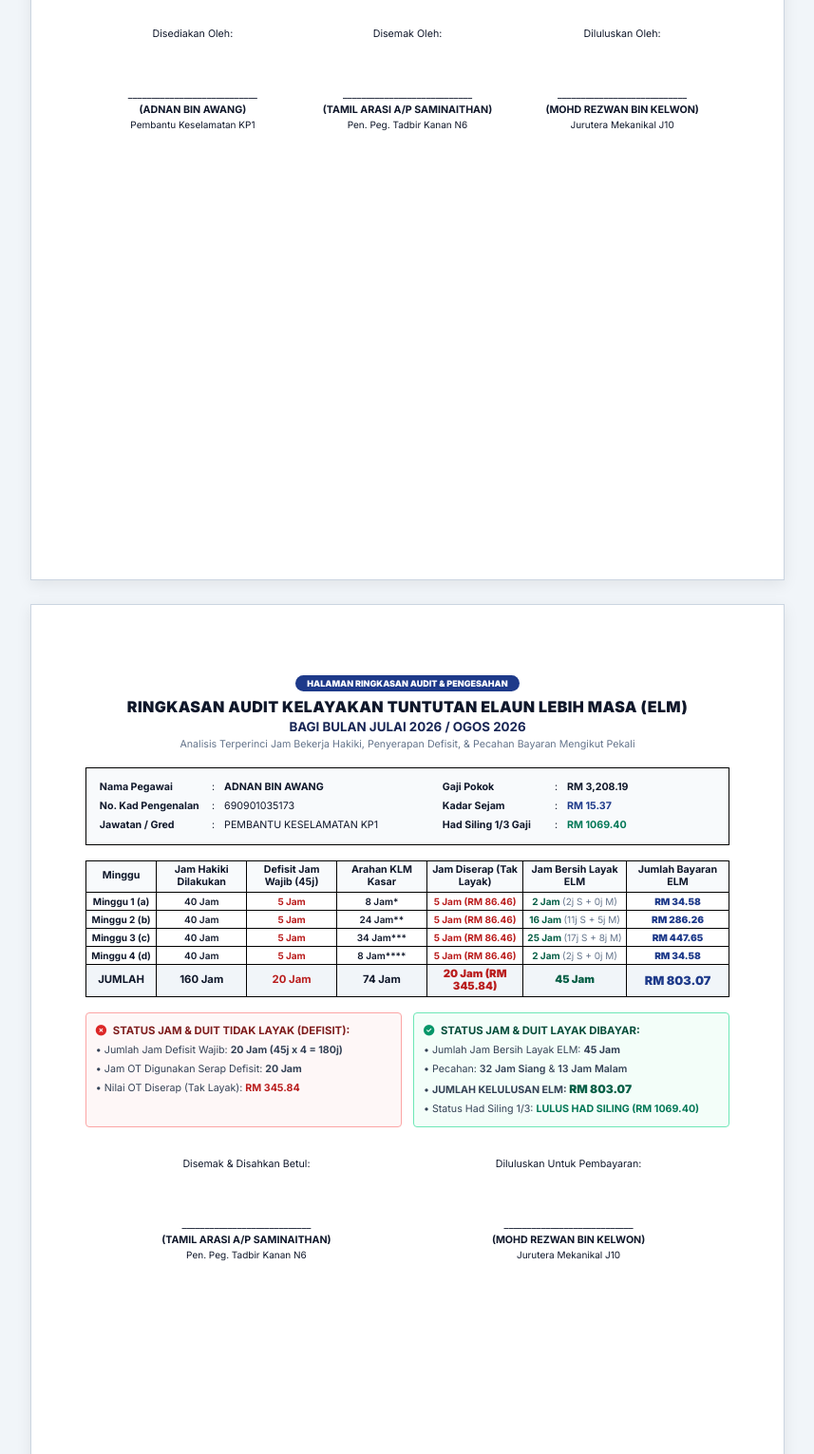
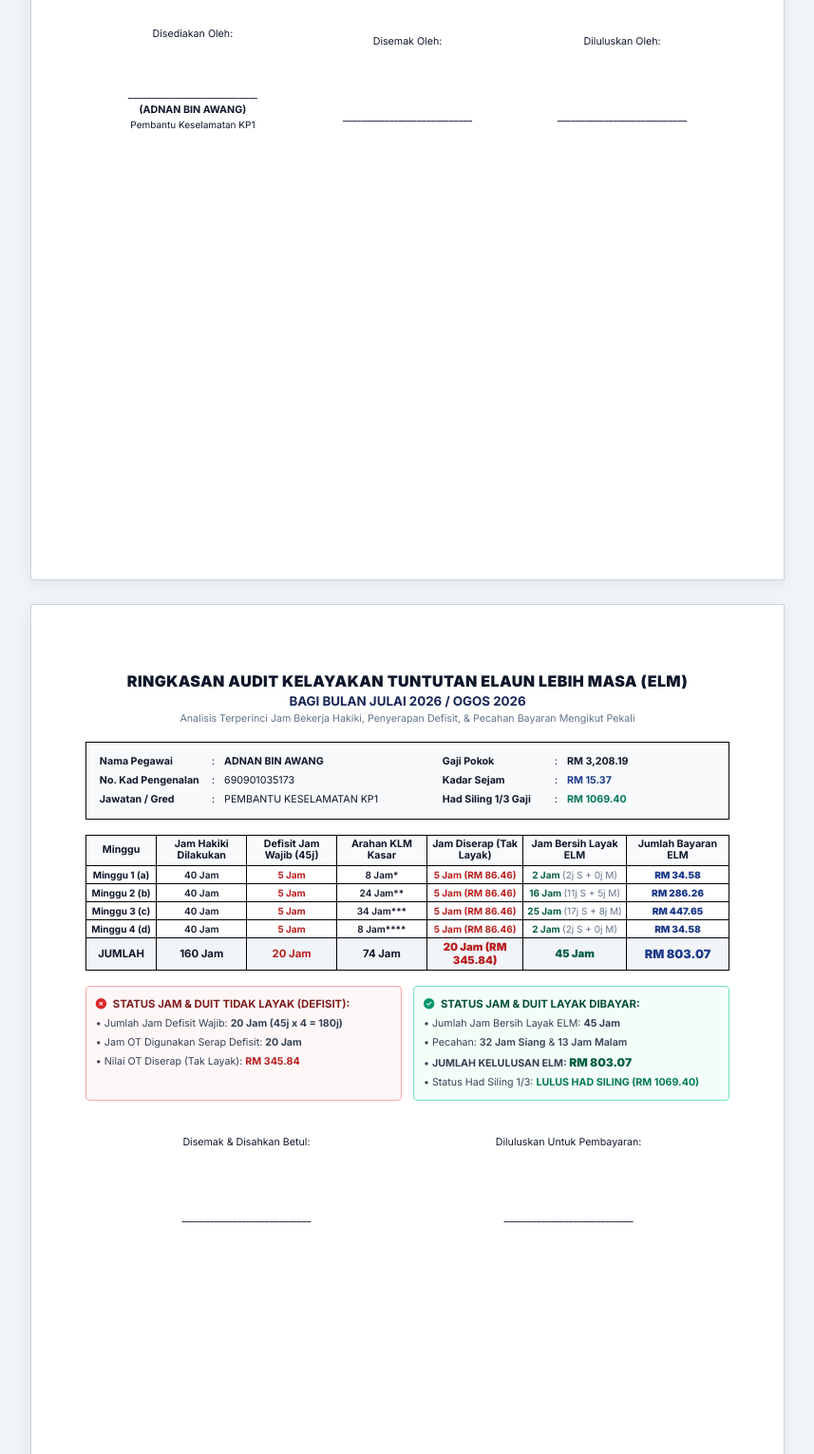
Before and after one commit to ammarfaiz01/SISTEM-BORANG-OT-PENGAWAL, a plain HTML site: page index.html in a window 1280 px wide. Shown: the part 3303-4834 px from the top of the page at 95% size, without its empty margins (211-1068 px from the left). Drawn offline with nearby package versions, Linux system fonts and the light colour scheme.

Commit message:
Add files via upload

```diff
--- a/index.html
+++ b/index.html
@@ -429,16 +429,12 @@
                         <span class="text-[7.5pt]">Pembantu Keselamatan KP1</span>
                     </td>
                     <td style="width: 33%; border: none;">
-                        Disemak Oleh:<br><br><br><br>
-                        ____________________________<br>
-                        <strong>(TAMIL ARASI A/P SAMINAITHAN)</strong><br>
-                        <span class="text-[7.5pt]">Pen. Peg. Tadbir Kanan N6</span>
+                        Disemak Oleh:<br><br><br><br><br>
+                        ____________________________
                     </td>
                     <td style="width: 33%; border: none;">
-                        Diluluskan Oleh:<br><br><br><br>
-                        ____________________________<br>
-                        <strong>(MOHD REZWAN BIN KELWON)</strong><br>
-                        <span class="text-[7.5pt]">Jurutera Mekanikal J10</span>
+                        Diluluskan Oleh:<br><br><br><br><br>
+                        ____________________________
                     </td>
                 </tr>
             </table>
@@ -450,9 +446,6 @@
         <div class="pdf-page" id="page4Print">
 
             <div class="text-center mb-4">
-                <div class="inline-block bg-blue-900 text-white text-[9px] font-black px-3 py-0.5 rounded-full mb-1">
-                    HALAMAN RINGKASAN AUDIT &amp; PENGESAHAN
-                </div>
                 <h3 class="font-black text-[12pt] uppercase tracking-wide">RINGKASAN AUDIT KELAYAKAN TUNTUTAN ELAUN LEBIH MASA (ELM)</h3>
                 <h4 class="font-bold text-[10pt] uppercase text-blue-950" id="docPage4HeaderMonth">BAGI BULAN JULAI 2026 / OGOS 2026</h4>
                 <p class="text-[8pt] text-slate-500">Analisis Terperinci Jam Bekerja Hakiki, Penyerapan Defisit, &amp; Pecahan Bayaran Mengikut Pekali</p>
@@ -544,19 +537,15 @@
             </div>
 
             <!-- PERAKUAN & PENGESAHAN AUDIT -->
-            <table style="width: 100%; border-collapse: collapse; text-align: center; font-size: 8pt; margin-top: 30px;">
+            <table style="width: 100%; border-collapse: collapse; text-align: center; font-size: 8pt; margin-top: 35px;">
                 <tr>
                     <td style="width: 50%; border: none;">
-                        Disemak &amp; Disahkan Betul:<br><br><br><br>
-                        ____________________________<br>
-                        <strong>(TAMIL ARASI A/P SAMINAITHAN)</strong><br>
-                        <span class="text-[7.5pt]">Pen. Peg. Tadbir Kanan N6</span>
+                        Disemak &amp; Disahkan Betul:<br><br><br><br><br>
+                        ____________________________
                     </td>
                     <td style="width: 50%; border: none;">
-                        Diluluskan Untuk Pembayaran:<br><br><br><br>
-                        ____________________________<br>
-                        <strong>(MOHD REZWAN BIN KELWON)</strong><br>
-                        <span class="text-[7.5pt]">Jurutera Mekanikal J10</span>
+                        Diluluskan Untuk Pembayaran:<br><br><br><br><br>
+                        ____________________________
                     </td>
                 </tr>
             </table>
```
